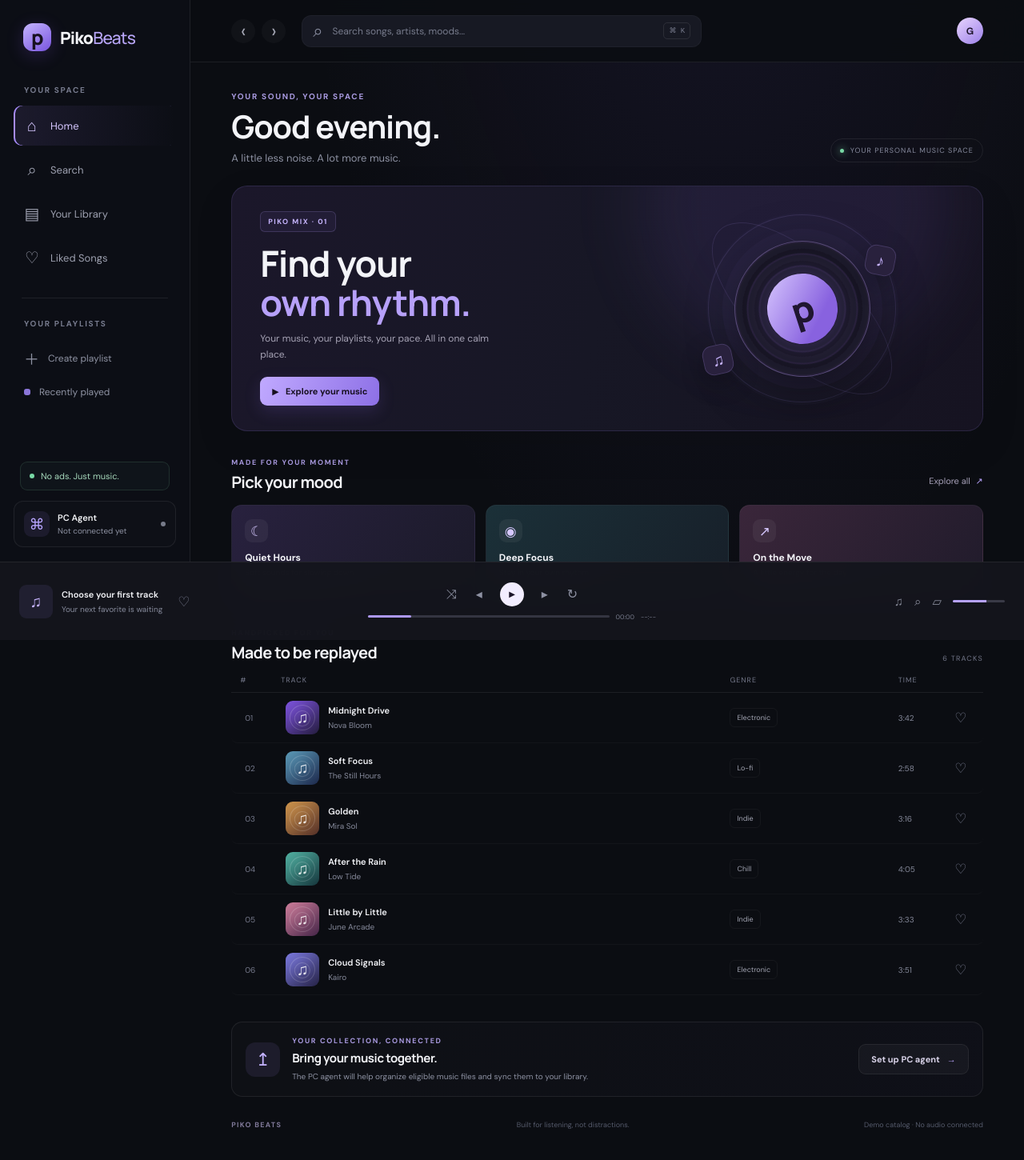
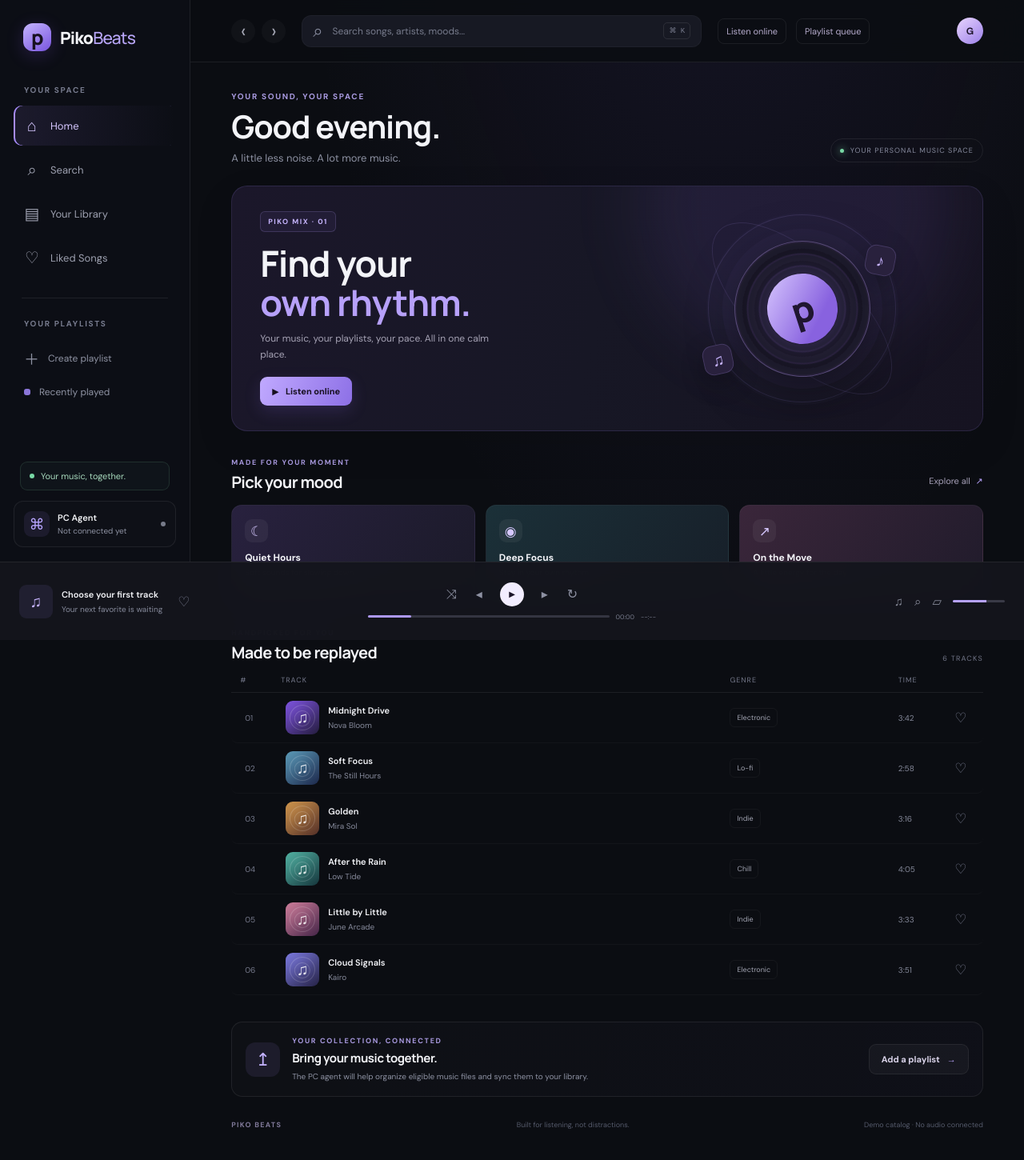
Before and after one commit to mellow-xg/piko-beats, a Next.js app: page / in a window 1280 px wide. Shown: the top 1450 px of the page at 80% size. Built offline with nearby package versions, Linux system fonts and the light colour scheme; no server answers.

Commit message:
Connect home navigation to online listening and task queue

```diff
--- a/app/page.jsx
+++ b/app/page.jsx
@@ -1,7 +1,8 @@
 "use client";
 
-import { useMemo, useState } from "react";
+import { useEffect, useMemo, useState } from "react";
 import Link from "next/link";
+import { supabase } from "../lib/supabase";
 
 const tracks = [
   { id: 1, title: "Midnight Drive", artist: "Nova Bloom", genre: "Electronic", color: "violet", duration: "3:42" },
@@ -28,6 +29,14 @@ export default function Home() {
   const [current, setCurrent] = useState(null);
   const [liked, setLiked] = useState([]);
   const [notice, setNotice] = useState("");
+  const [signedInEmail, setSignedInEmail] = useState("");
+
+  useEffect(() => {
+    if (!supabase) return;
+    supabase.auth.getSession().then(({ data }) => setSignedInEmail(data.session?.user?.email || ""));
+    const { data: listener } = supabase.auth.onAuthStateChange((_event, session) => setSignedInEmail(session?.user?.email || ""));
+    return () => listener.subscription.unsubscribe();
+  }, []);
 
   const visibleTracks = useMemo(() => tracks.filter((track) =>
     `${track.title} ${track.artist} ${track.genre}`.toLowerCase().includes(query.toLowerCase())
@@ -65,7 +74,7 @@ export default function Home() {
         <button className="playlist-link" onClick={() => setNotice("Playlist creation will be enabled with your account.")}><span>＋</span> Create playlist</button>
         <button className="playlist-link" onClick={() => setActiveTab("Your Library")}><span className="playlist-dot" /> Recently played</button>
         <div className="sidebar-bottom">
-          <div className="privacy-chip"><span className="privacy-dot" /> No ads. Just music.</div>
+          <div className="privacy-chip"><span className="privacy-dot" /> Your music, together.</div>
           <div className="agent-card">
             <div className="agent-icon">⌘</div>
             <div><strong>PC Agent</strong><span>Not connected yet</span></div>
@@ -78,7 +87,7 @@ export default function Home() {
         <header className="topbar">
           <div className="history-buttons"><button aria-label="Back" onClick={() => setActiveTab("Home")}>‹</button><button aria-label="Forward" onClick={() => setActiveTab("Home")}>›</button></div>
           <label className="search-box"><span>⌕</span><input value={query} onChange={(event) => { setQuery(event.target.value); setActiveTab("Search"); }} placeholder="Search songs, artists, moods..." aria-label="Search music" /><kbd>⌘ K</kbd></label>
-          <Link className="profile-button" href="/auth" aria-label="Sign in or profile" style={{ display: "grid", placeItems: "center", textDecoration: "none" }}>G</Link>
+          <div className="topbar-links"><Link className="topbar-action" href="/listen">Listen online</Link><Link className="topbar-action" href="/queue">Playlist queue</Link></div><Link className="profile-button" href={signedInEmail ? "/queue" : "/auth"} aria-label={signedInEmail ? "Open your music queue" : "Sign in or profile"} title={signedInEmail || "Sign in"} style={{ display: "grid", placeItems: "center", textDecoration: "none" }}>{signedInEmail ? signedInEmail[0].toUpperCase() : "G"}</Link>
         </header>
 
         <div className="page-content">
@@ -88,7 +97,7 @@ export default function Home() {
           </div>
 
           {activeTab === "Home" && <section className="hero-card">
-            <div className="hero-glow" /><div className="hero-copy"><span className="pill-label">PIKO MIX · 01</span><h2>Find your<br /><em>own rhythm.</em></h2><p>Your music, your playlists, your pace. All in one calm place.</p><button className="primary-button" onClick={() => playTrack(tracks[0])}><span>▶</span> Explore your music</button></div>
+            <div className="hero-glow" /><div className="hero-copy"><span className="pill-label">PIKO MIX · 01</span><h2>Find your<br /><em>own rhythm.</em></h2><p>Your music, your playlists, your pace. All in one calm place.</p><Link className="primary-button" href="/listen" style={{ textDecoration: "none" }}><span>▶</span> Listen online</Link></div>
             <div className="hero-art"><div className="orbit orbit-a" /><div className="orbit orbit-b" /><div className="hero-disc"><span>p</span></div><div className="floating-note note-a">♪</div><div className="floating-note note-b">♫</div></div>
           </section>}
 
@@ -101,7 +110,7 @@ export default function Home() {
             </div>
           </section>
 
-          {activeTab === "Home" && <section className="section-block upload-callout"><div className="upload-symbol">↥</div><div><p className="eyebrow">YOUR COLLECTION, CONNECTED</p><h2>Bring your music together.</h2><p className="muted">The PC agent will help organize eligible music files and sync them to your library.</p></div><button className="secondary-button" onClick={() => setNotice("PC agent setup will be available in a later phase.")}>Set up PC agent <span>→</span></button></section>}
+          {activeTab === "Home" && <section className="section-block upload-callout"><div className="upload-symbol">↥</div><div><p className="eyebrow">YOUR COLLECTION, CONNECTED</p><h2>Bring your music together.</h2><p className="muted">The PC agent will help organize eligible music files and sync them to your library.</p></div><Link className="secondary-button" href="/queue" style={{ textDecoration: "none" }}>Add a playlist <span>→</span></Link></section>}
 
           <footer className="footer-note"><span>PIKO BEATS</span><span>Built for listening, not distractions.</span><span>Demo catalog · No audio connected</span></footer>
         </div>
```
